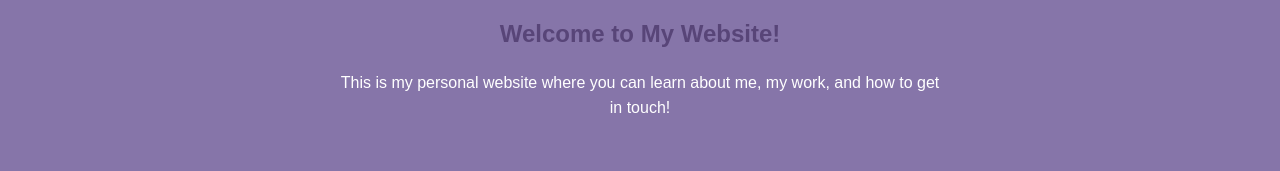
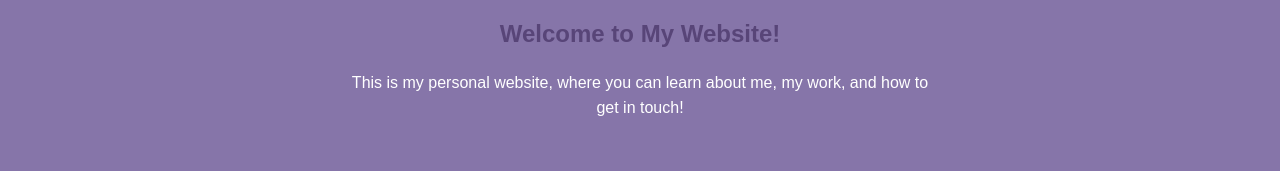
Before and after one commit to jackmitchell563/jackmitchell563.github.io, a plain HTML site: page index.html in a window 1280 px wide. Shown: the part 141-312 px from the top of the page. Drawn offline with Linux system fonts and the light colour scheme.

Commit message:
Updated index.html

```diff
--- a/index.html
+++ b/index.html
@@ -23,7 +23,7 @@
     <!-- Home Section -->
     <section id="home">
         <h1>Welcome to My Website!</h1>
-        <p>This is my personal website where you can learn about me, my work, and how to get in touch!</p>
+        <p>This is my personal website, where you can learn about me, my work, and how to get in touch!</p>
     </section>
 
     <!-- About Section -->
```
